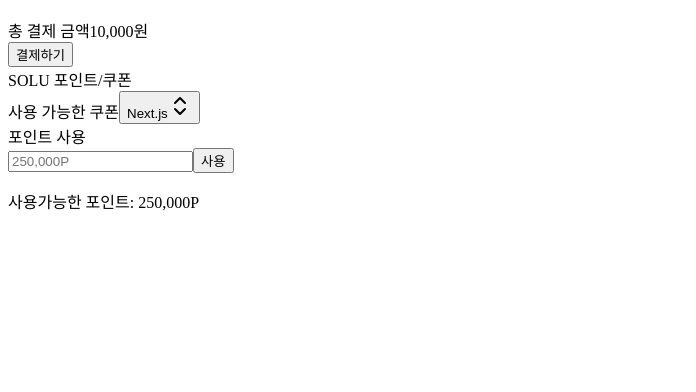
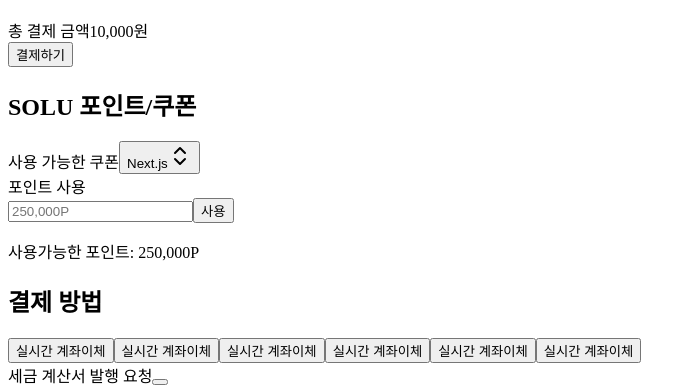
Before and after one commit to startwith-co/startwith-frontend, a Next.js app: page /payment/ui/payment-page in a window 1280 px wide. Shown: the part 687-1079 px from the top of the page, without its empty margins (0-696 px from the left). Before the commit the page ends 916 px from the top, so only its background shows below. Built offline with nearby package versions, Linux system fonts and the light colour scheme.

Commit message:
[#7] feat: 결제 방법 UI 제작

```diff
--- a/package.json
+++ b/package.json
@@ -24,6 +24,7 @@
     "@radix-ui/react-popover": "^1.1.11",
     "@radix-ui/react-select": "^2.2.2",
     "@radix-ui/react-slot": "^1.2.0",
+    "@radix-ui/react-switch": "^1.2.2",
     "@sentry/nextjs": "^9.14.0",
     "@storybook/experimental-addon-test": "^8.6.12",
     "@types/cors": "^2.8.17",
--- a/src/pages/payment/ui/payment-page.tsx
+++ b/src/pages/payment/ui/payment-page.tsx
@@ -2,10 +2,11 @@ import { Avatar, AvatarImage } from '@/shared/ui/avatar';
 import { Button } from '@/shared/ui/button';
 import ComboboxDemo from '@/features/payment/combobox';
 import Input from '@/shared/ui/input';
+import Switch from '@/shared/ui/switch';
 
 export default function PaymentPage() {
   return (
-    <div className="mt-20 flex flex-col gap-12">
+    <div className="mt-20 mb-68 flex flex-col gap-12">
       <div className="grid grid-cols-[2fr_1fr] items-stretch gap-8">
         {/* 주문 내역 */}
         <div className="flex flex-col">
@@ -94,7 +95,9 @@ export default function PaymentPage() {
       </div>
 
       {/* SOLU 포인트/쿠폰 */}
-      <div className="text-lg font-semibold">SOLU 포인트/쿠폰</div>
+      <div className="grid grid-cols-[2fr_1fr] gap-8">
+        <div>
+          <h2 className="text-lg font-semibold">SOLU 포인트/쿠폰</h2>
           <div className="flex w-full flex-col gap-3.5 rounded-md bg-white p-6 shadow-md">
             <div className="grid grid-cols-[120px_347px] items-center">
               <span>사용 가능한 쿠폰</span>
@@ -103,7 +106,11 @@ export default function PaymentPage() {
             <div className="grid grid-cols-[120px_347px] items-center">
               <span>포인트 사용</span>
               <div className="flex w-full items-center justify-between">
-            <Input type="number" className="w-[266px]" placeholder="250,000P" />
+                <Input
+                  type="number"
+                  className="w-[266px]"
+                  placeholder="250,000P"
+                />
                 <Button asChild={false} className="h-9">
                   사용
                 </Button>
@@ -114,5 +121,39 @@ export default function PaymentPage() {
             </div>
           </div>
         </div>
+      </div>
+      {/* 결제 방법 */}
+      <div className="grid grid-cols-[2fr_1fr] gap-8">
+        <div>
+          <h2 className="text-lg font-semibold">결제 방법</h2>
+          <div className="flex flex-col gap-4 rounded-md bg-white p-6 text-sm shadow-md">
+            <div className="flex flex-wrap gap-3.5">
+              <button className="hover:text-primary flex w-[166px] items-center justify-center rounded-md bg-[rgba(245,245,245,1)] py-5 hover:bg-white hover:font-bold hover:shadow-md">
+                실시간 계좌이체
+              </button>
+              <button className="hover:text-primary flex w-[166px] items-center justify-center rounded-md bg-[rgba(245,245,245,1)] py-5 hover:bg-white hover:font-bold hover:shadow-md">
+                실시간 계좌이체
+              </button>
+              <button className="hover:text-primary flex w-[166px] items-center justify-center rounded-md bg-[rgba(245,245,245,1)] py-5 hover:bg-white hover:font-bold hover:shadow-md">
+                실시간 계좌이체
+              </button>
+              <button className="hover:text-primary flex w-[166px] items-center justify-center rounded-md bg-[rgba(245,245,245,1)] py-5 hover:bg-white hover:font-bold hover:shadow-md">
+                실시간 계좌이체
+              </button>
+              <button className="hover:text-primary flex w-[166px] items-center justify-center rounded-md bg-[rgba(245,245,245,1)] py-5 hover:bg-white hover:font-bold hover:shadow-md">
+                실시간 계좌이체
+              </button>
+              <button className="hover:text-primary flex w-[166px] items-center justify-center rounded-md bg-[rgba(245,245,245,1)] py-5 hover:bg-white hover:font-bold hover:shadow-md">
+                실시간 계좌이체
+              </button>
+            </div>
+            <div className="flex items-center gap-2.5">
+              <span>세금 계산서 발행 요청</span>
+              <Switch />
+            </div>
+          </div>
+        </div>
+      </div>
+    </div>
   );
 }
--- /dev/null
+++ b/src/shared/ui/switch.tsx
@@ -0,0 +1,29 @@
+'use client';
+
+import * as React from 'react';
+import * as SwitchPrimitive from '@radix-ui/react-switch';
+
+import cn from '@/lib/utils';
+
+export default function Switch({
+  className,
+  ...props
+}: React.ComponentProps<typeof SwitchPrimitive.Root>) {
+  return (
+    <SwitchPrimitive.Root
+      data-slot="switch"
+      className={cn(
+        'peer data-[state=checked]:bg-primary data-[state=unchecked]:bg-input focus-visible:border-ring focus-visible:ring-ring/50 dark:data-[state=unchecked]:bg-input/80 inline-flex h-[1.15rem] w-8 shrink-0 items-center rounded-full border border-transparent shadow-xs transition-all outline-none focus-visible:ring-[3px] disabled:cursor-not-allowed disabled:opacity-50',
+        className,
+      )}
+      {...props}
+    >
+      <SwitchPrimitive.Thumb
+        data-slot="switch-thumb"
+        className={cn(
+          'bg-background dark:data-[state=unchecked]:bg-foreground dark:data-[state=checked]:bg-primary-foreground pointer-events-none block size-4 rounded-full ring-0 transition-transform data-[state=checked]:translate-x-[calc(100%-2px)] data-[state=unchecked]:translate-x-0',
+        )}
+      />
+    </SwitchPrimitive.Root>
+  );
+}
```
Also changed, not shown: 1 other file (tests, documents, lock files or other folders). Lines whose indentation alone changed are shown as unchanged.
